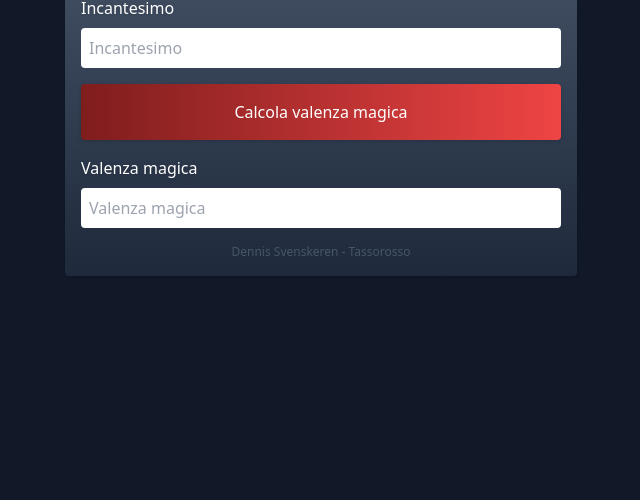
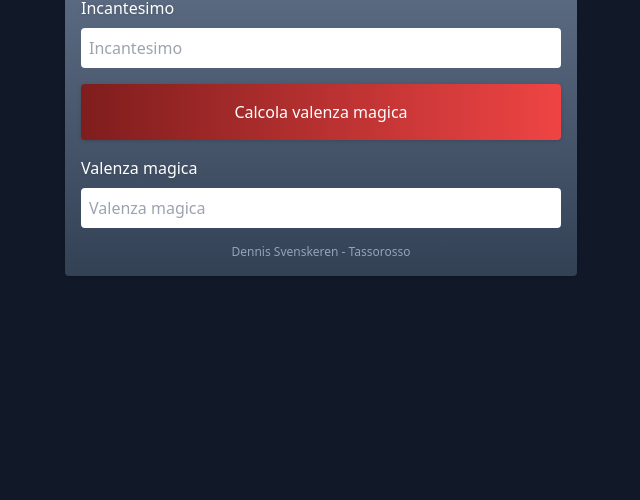
Before and after one commit to PerroniClaudio/aritmanzia, a plain HTML site: page index.html in a window 1280 px wide. Shown: the part 300-800 px from the top of the page, without its empty margins (319-959 px from the left). Drawn offline with nearby package versions, Linux system fonts and the light colour scheme.

Commit message:
fix colori

```diff
--- a/index.html
+++ b/index.html
@@ -97,7 +97,7 @@
 <body class="subpixel-antialiased bg-gray-900">
     <section class="container mx-auto flex flex-col items-center lg:justify-center h-screen p-4">
         <div
-            class="bg-gradient-to-b from-slate-600 to-slate-800 shadow rounded p-4 my-4 flex flex-col gap-4 w-full lg:max-w-[40vw]">
+            class="bg-gradient-to-b from-slate-500 to-slate-700 shadow rounded p-4 my-4 flex flex-col gap-4 w-full lg:max-w-[40vw]">
             <h1 class="text-4xl text-white font-bold drop-shadow">Calcolo valenza</h1>
 
             <div class="flex flex-col gap-2">
@@ -116,7 +116,7 @@
                     class="bg-white p-2 rounded disabled cursor-not-allowed">
             </div>
 
-            <span class="text-center text-slate-600 text-xs">Dennis Svenskeren - Tassorosso</span>
+            <span class="text-center text-slate-400 text-xs">Dennis Svenskeren - Tassorosso</span>
         </div>
     </section>
 </body>
```
